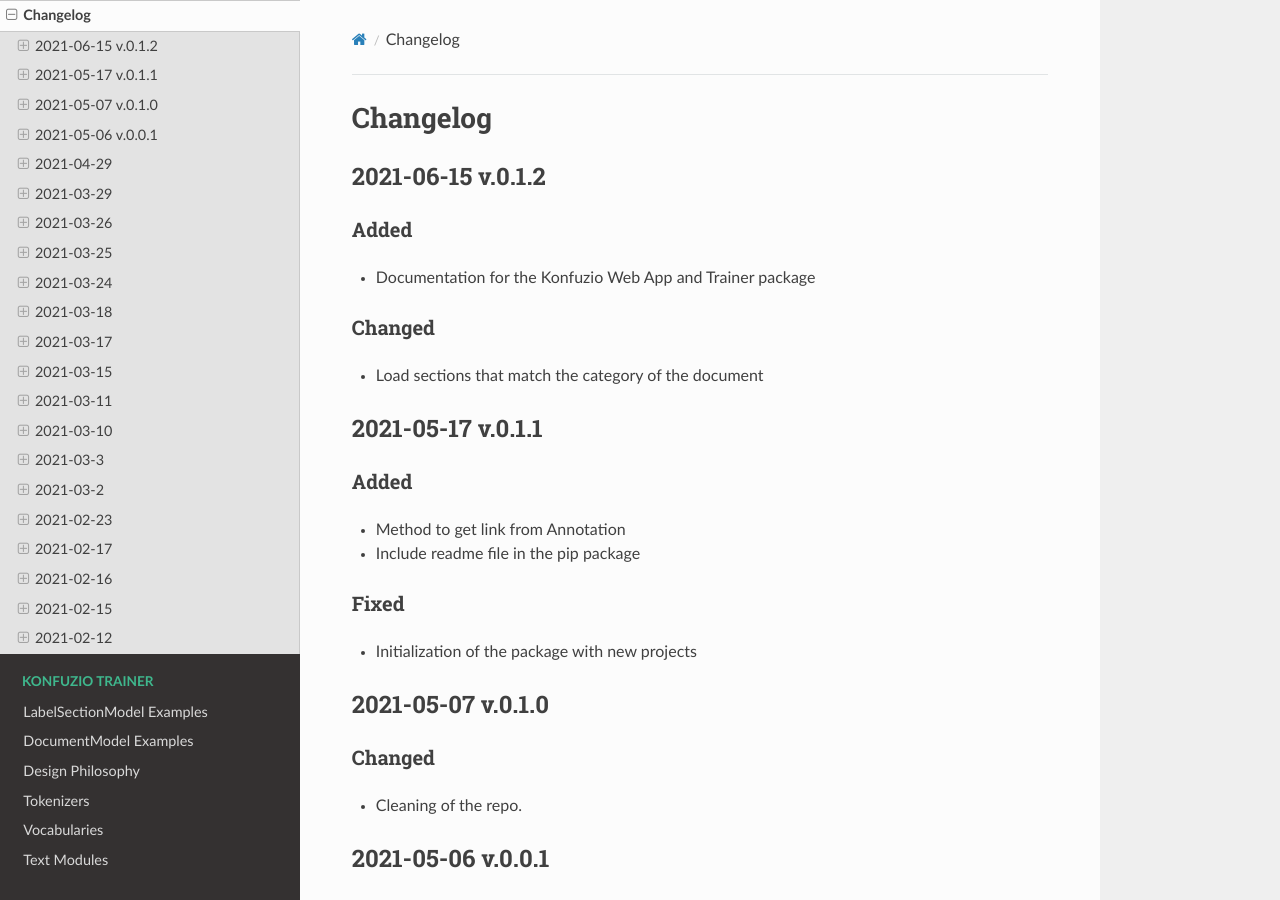
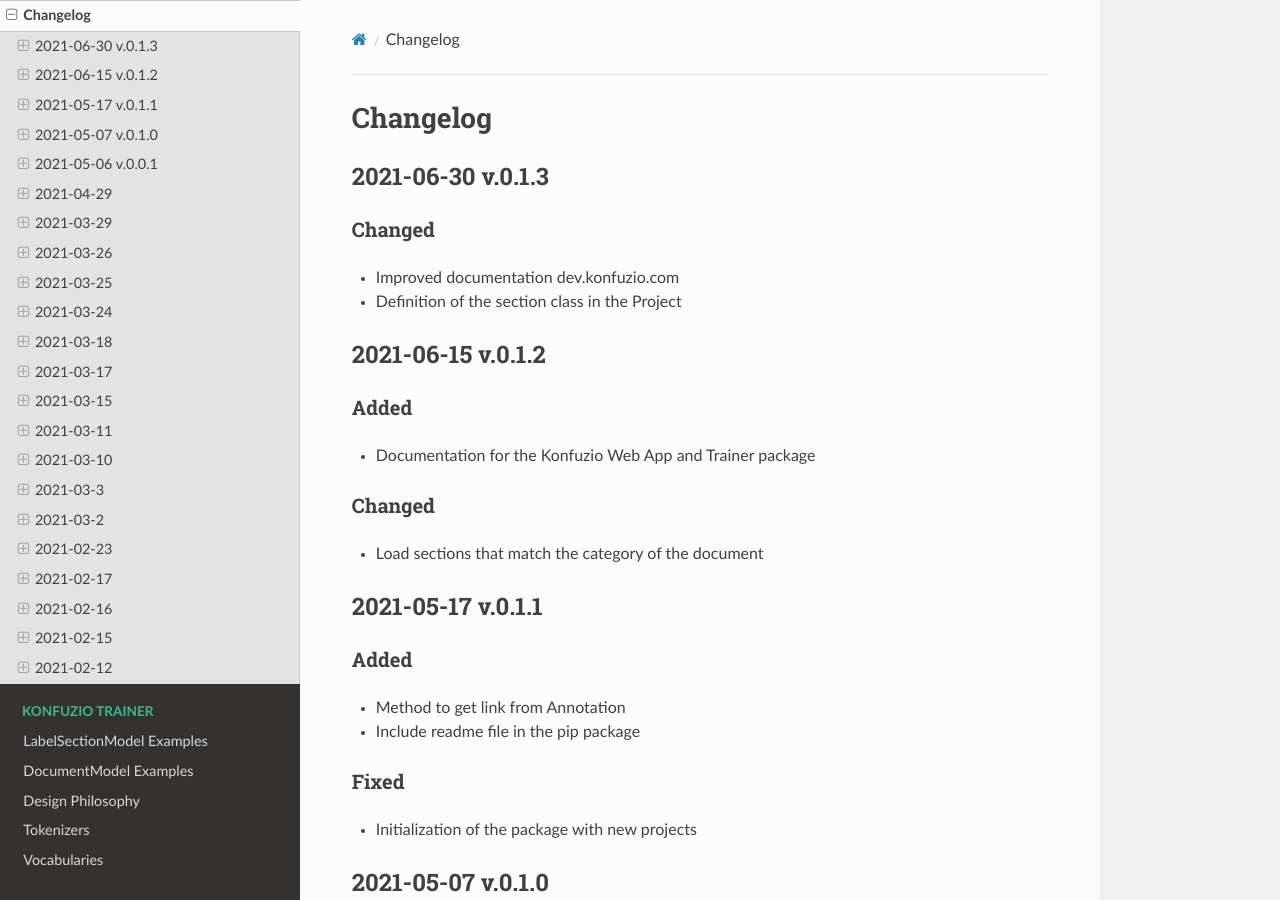
Before and after one commit to konfuzio-ai/konfuzio-sdk, a Sphinx documentation site: the page built from docs/sdk/changelog.md, in a window 1280 px wide and 900 px high. Built offline with Sphinx 7.4.7 and the Read the Docs theme 2.0.0, drawn with Linux system fonts in a browser that asks for light colours.

Commit message:
update changelog

```diff
--- a/docs/sdk/changelog.md
+++ b/docs/sdk/changelog.md
@@ -3,6 +3,13 @@
 
 
 # Changelog
+
+## 2021-06-30 v.0.1.3
+
+### Changed
+
+- Improved documentation dev.konfuzio.com
+- Definition of the section class in the Project
 
 ## 2021-06-15 v.0.1.2
 
--- a/setup.py
+++ b/setup.py
@@ -28,7 +28,7 @@
 
 setuptools.setup(
     name="konfuzio_sdk",
-    version="0.1.2",
+    version="0.1.3",
     author='Helm & Nagel GmbH',
     author_email="info@helm-nagel.com",
     description="Konfuzio Software Development Kit",
```
